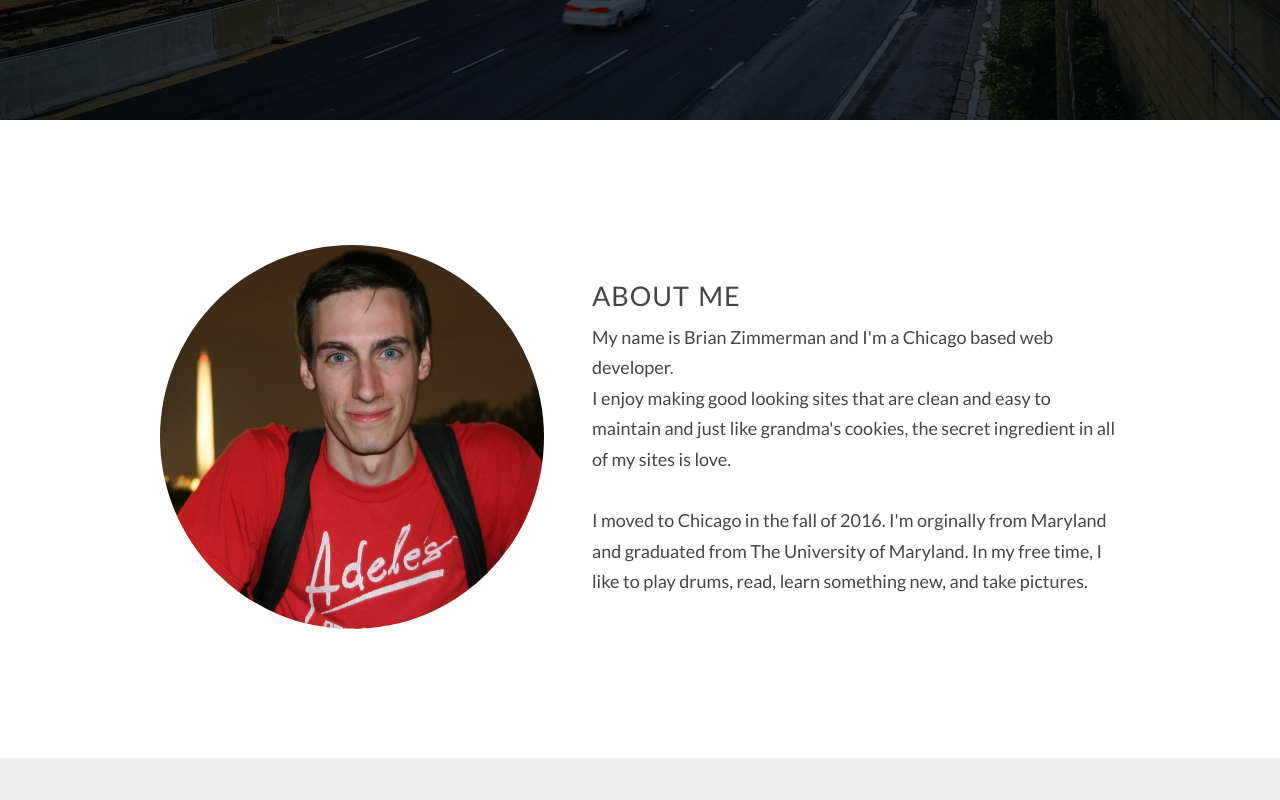
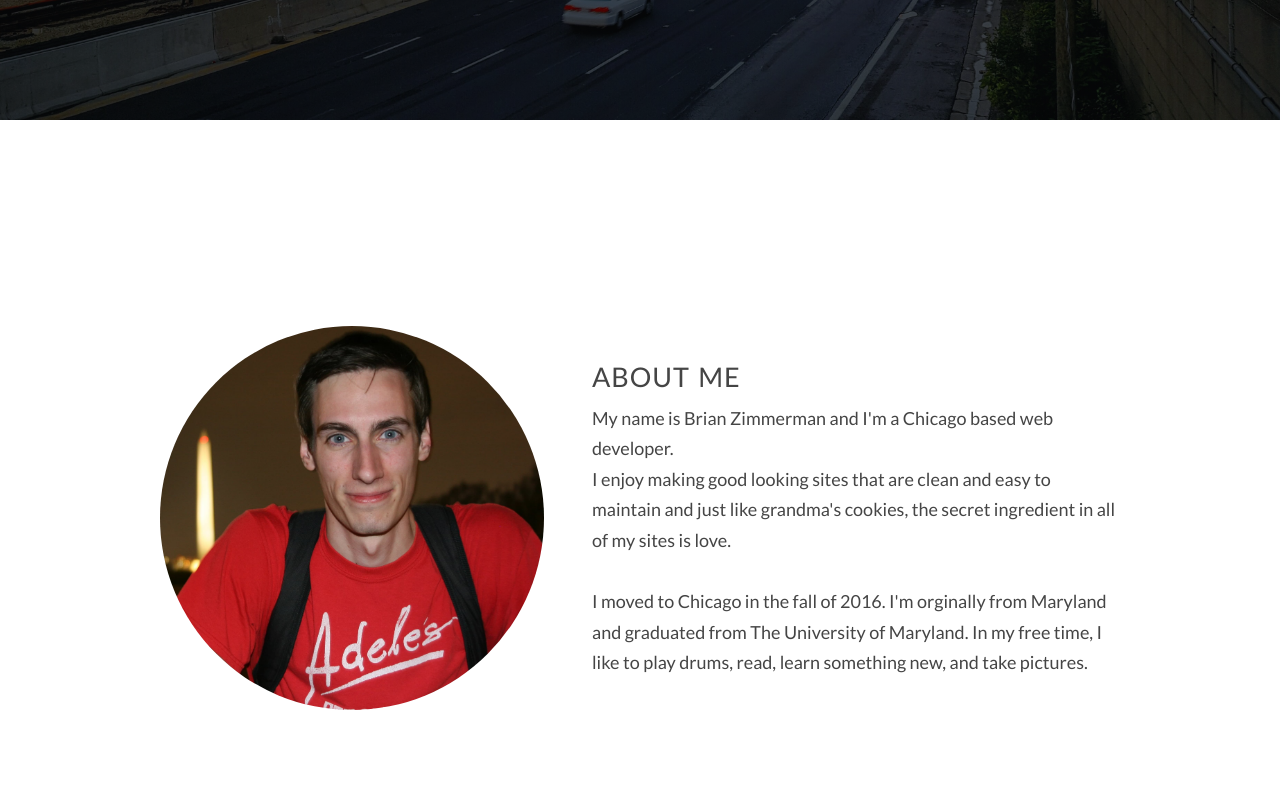
Before and after one commit to briangzimmerman/briangzimmerman, a plain HTML site: page index.html in a window 1280 px wide. Shown: the part 680-1480 px from the top of the page. Drawn offline with Linux system fonts and the light colour scheme.

Commit message:
working on sizing

```diff
--- a/css/index.css
+++ b/css/index.css
@@ -113,7 +113,7 @@
 
 .section-link:not(.current):hover {
     color: #d9ecea;
-    border-color: #d9ecea;
+    /* border-color: #d9ecea; */
 }
 
 #parallax1 {
@@ -207,6 +207,8 @@
     max-width: 960px;
     margin-left: auto;
     margin-right: auto;
+
+    width: 100%;
 }
 
 #about_me .section-content {
@@ -337,6 +339,12 @@
     .skills {
         grid-template-columns: repeat(3, 1fr);
     }
+
+    .section {
+        display: flex;
+        align-items: center;
+        min-height: 100vh;
+    }
 }
 
 @media screen and (max-width: 705px) {
--- a/js/index.js
+++ b/js/index.js
@@ -16,12 +16,12 @@ $hamburger.click(toggleSlideIn);
 $overlay.click(toggleSlideIn);
 $slide_in_close.click(toggleSlideIn);
 
-var positions = getPositions();
-setCurrentLink();
-
 if(window.innerWidth <= 560) {
     $parallax.css({height: window.innerHeight});
 }
+
+var positions = getPositions();
+setCurrentLink();
 
 $(window).resize(function() {
     positions = getPositions();
@@ -31,13 +31,15 @@ $(window).scroll(setCurrentLink);
 
 $('.section-link').click(function() {
     var id = $(this).data('target');
-    $('html, body').animate({scrollTop: (positions[id] - 50)+'px'});
+    var padding = px2num($('#'+id).css('padding-top'));
+    $('html, body').animate({scrollTop: (positions[id])+'px'});
 });
 
 $('.slide-in-link').click(function() {
     toggleSlideIn();
     var id = $(this).data('target');
-    $('html, body').animate({scrollTop: (positions[id] - 50)+'px'});
+    var padding = px2num($('#'+id).css('padding-top'));
+    $('html, body').animate({scrollTop: (positions[id])+'px'});
 });
 
 //--------------------------------- Functions ----------------------------------
@@ -61,9 +63,12 @@ function setCurrentLink() {
     var last_top = 0;
     var last_height = 0;
 
+
     Object.keys(positions).forEach(function(id) {
         var $elem = $('#'+id);
-        var height = $elem.height();
+        var padding_top = $elem.css('padding-top');
+        var padding_bottom = $elem.css('padding-bottom');
+        var height = $elem.height() + px2num(padding_top) + px2num(padding_bottom);
         var top = positions[id];
 
         if($(window).scrollTop() >= last_top + (last_height - ($(window).height() / 2))
@@ -78,3 +83,8 @@ function setCurrentLink() {
         last_height = height;
     });
 }
+
+function px2num(pixels) {
+    var num = pixels.substr(0, pixels.length - 2);
+    return num * 1;
+}
```
